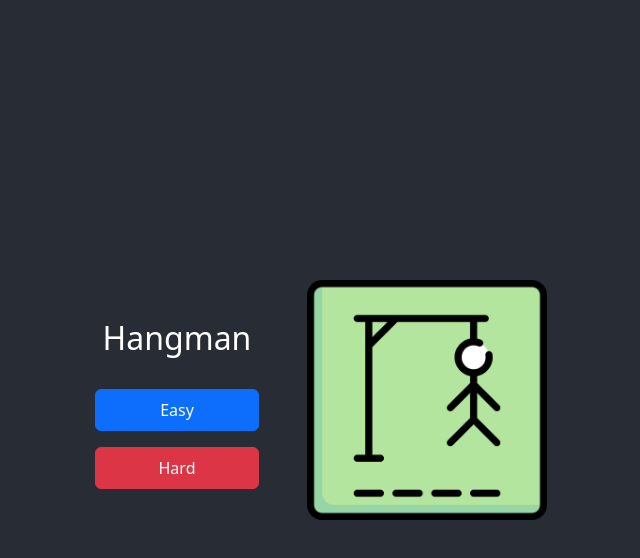
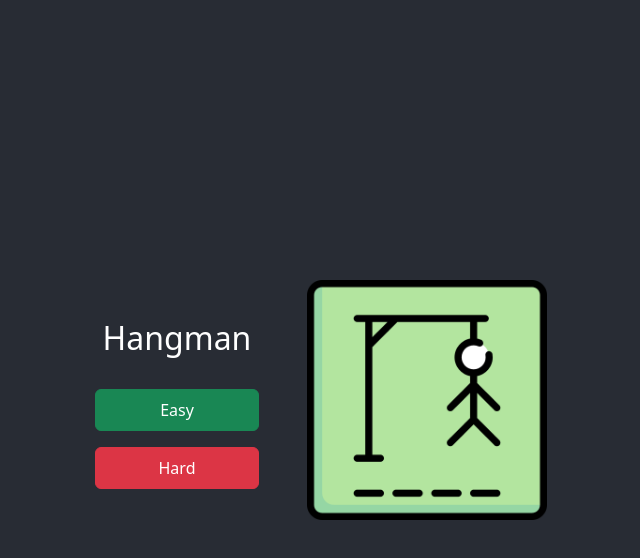
Before and after one commit to Dragon-Seeker/MPTCCapstoneProject, a React (Create React App) app: page / in a window 1280 px wide. Both pictures are taken after a click on the button "Login". Shown: the top 558 px of the page, without its empty margins (343-983 px from the left). Built offline with nearby package versions, Linux system fonts and the light colour scheme.

Commit message:
Change the Easy button to green

```diff
--- a/src/App.tsx
+++ b/src/App.tsx
@@ -40,7 +40,7 @@ export function GameSelection() {
     <AppBody>
       <BaseLayout>
         <h2 className='p-2'>Hangman</h2>
-        <Button className='p-2' variant='primary'>Easy</Button>
+        <Button className='p-2' variant='success'>Easy</Button>
         <Button className='p-2' variant='danger'>Hard</Button>
       </BaseLayout>
     </AppBody>
```
